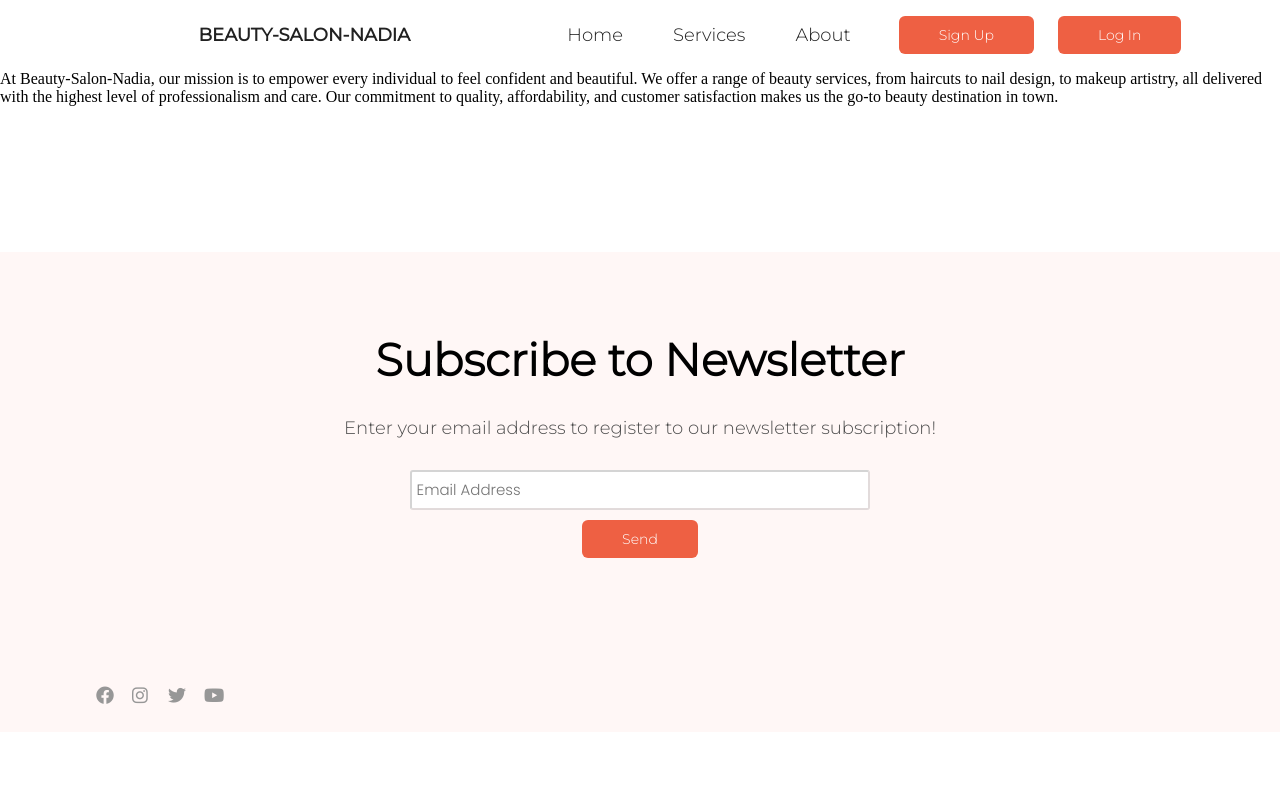
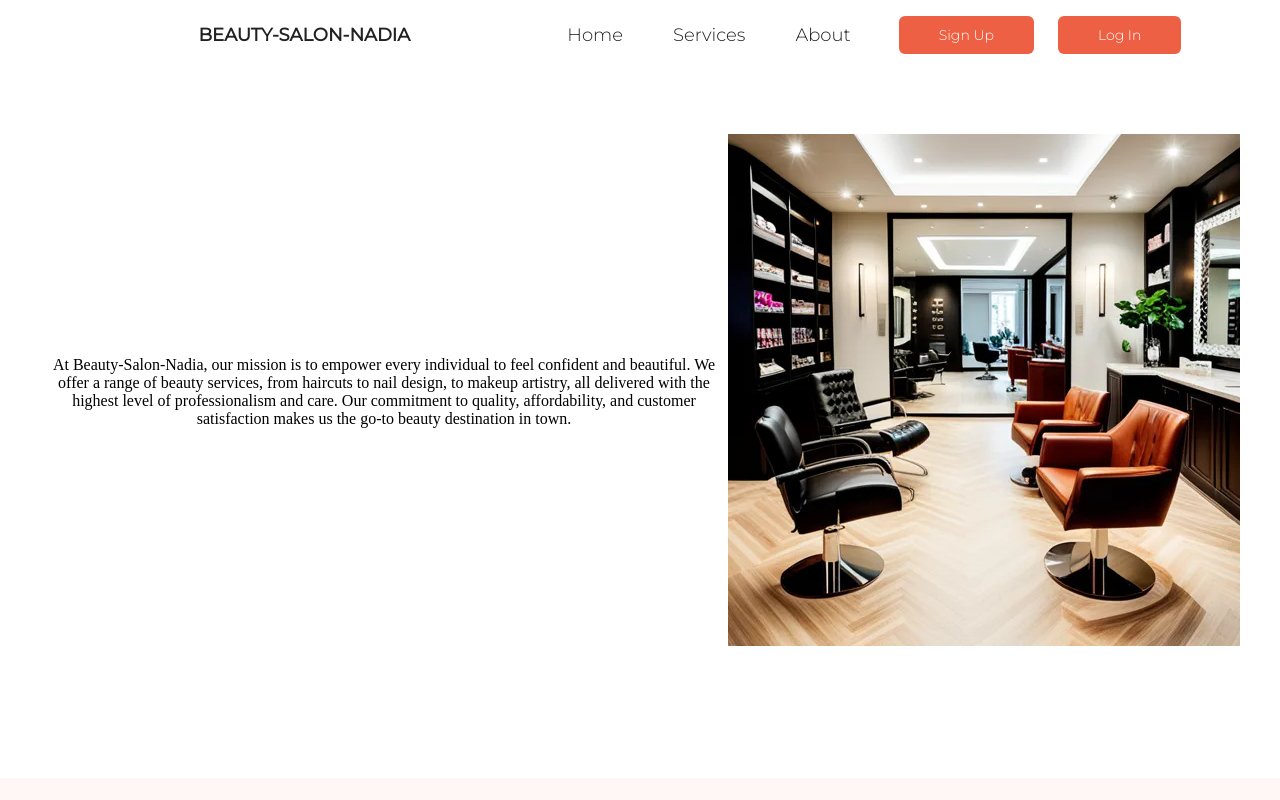
Before and after one commit to nadiahosisy/Beauty-Salon, a React (Vite) app: page /About in a window 1280 px wide. Shown: the top 800 px of the page. Built offline with nearby package versions, Linux system fonts and the light colour scheme.

Commit message:
added style to about page and fix bug

```diff
--- a/src/pages/About.jsx
+++ b/src/pages/About.jsx
@@ -2,24 +2,30 @@ import React from "react";
 
 const About = () => {
   return (
+    <div className="main-container-div">
       <div className="main-mission-statement-div">
         <div className="mission-statement-div">
           <div className="mission-statement-container">
             <h2 className="header-mission-statement"></h2>
             <div>
               <div className="text-mission-statement">
-              At Beauty-Salon-Nadia, our mission is to empower every individual
-              to feel confident and beautiful. We offer a range of beauty
-              services, from haircuts to nail design, to makeup artistry, all
-              delivered with the highest level of professionalism and care. Our
-              commitment to quality, affordability, and customer satisfaction
-              makes us the go-to beauty destination in town.
+                At Beauty-Salon-Nadia, our mission is to empower every
+                individual to feel confident and beautiful. We offer a range of
+                beauty services, from haircuts to nail design, to makeup
+                artistry, all delivered with the highest level of
+                professionalism and care. Our commitment to quality,
+                affordability, and customer satisfaction makes us the go-to
+                beauty destination in town.
               </div>
             </div>
           </div>
         </div>
         <div className="image-container">
-        <img className="left-image"></img>
+          <img
+            className="left-image"
+            src="./images/beauty-Salon-test.webp"
+          ></img>
+        </div>
       </div>
     </div>
   );
--- a/src/style/about-page.css
+++ b/src/style/about-page.css
@@ -0,0 +1,33 @@
+@font-face {
+  font-family: "Monserat-semi-bold";
+  src: url("../assets/fonts/montserat/Montserrat-SemiBold.ttf");
+}
+@font-face {
+  font-family: "Monserat-ligth";
+  src: url("../assets/fonts/montserat/Montserrat-Light.ttf");
+}
+
+@font-face {
+  font-family: "Monserat-medium";
+  src: url("../assets/fonts/montserat/Montserrat-Medium.ttf");
+}
+@font-face {
+  font-family: "Monserat-regular";
+  src: url("../assets/fonts/montserat/Montserrat-Regular.ttf");
+}
+.main-container-div {
+  display: flex;
+  justify-content: center;
+  align-items: center;
+  flex-direction: column;
+  text-align: center;
+  padding-top: 4rem;
+}
+.main-mission-statement-div {
+  display: flex;
+  justify-content: center;
+  align-items: center;
+  flex-direction: row;
+  max-width: 1200px;
+  margin-left: 0 auto;
+}
```
Lines whose indentation alone changed are shown as unchanged.
